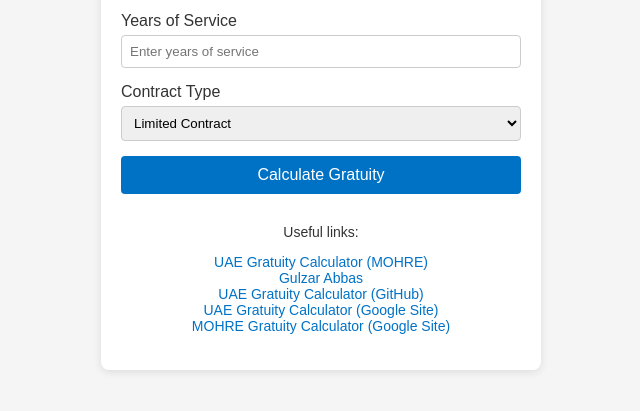
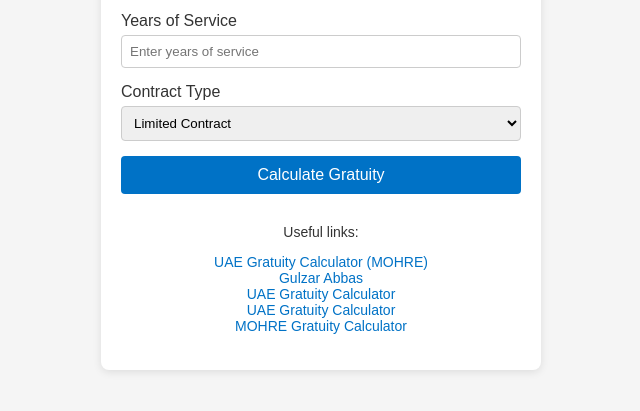
Before and after one commit to gulzar-abbas/uae-gratuity-calculator, a plain HTML site: page index.html in a window 1280 px wide. Shown: the part 187-598 px from the top of the page, without its empty margins (319-959 px from the left). Drawn offline with Linux system fonts and the light colour scheme.

Commit message:
Update index.html

```diff
--- a/index.html
+++ b/index.html
@@ -115,15 +115,15 @@
     </a><br>
 
     <a href="https://github.com/gulzar-abbas/uae-gratuity-calculator" target="_blank">
-      UAE Gratuity Calculator (GitHub)
+      UAE Gratuity Calculator
     </a><br>
 
     <a href="https://sites.google.com/view/uae-gratuity-calculator/" target="_blank">
-      UAE Gratuity Calculator (Google Site)
+      UAE Gratuity Calculator
     </a><br>
 
     <a href="https://sites.google.com/view/mohre-gratuity-calculator-uae/" target="_blank">
-      MOHRE Gratuity Calculator (Google Site)
+      MOHRE Gratuity Calculator
     </a>
   </p>
 </div>
```
